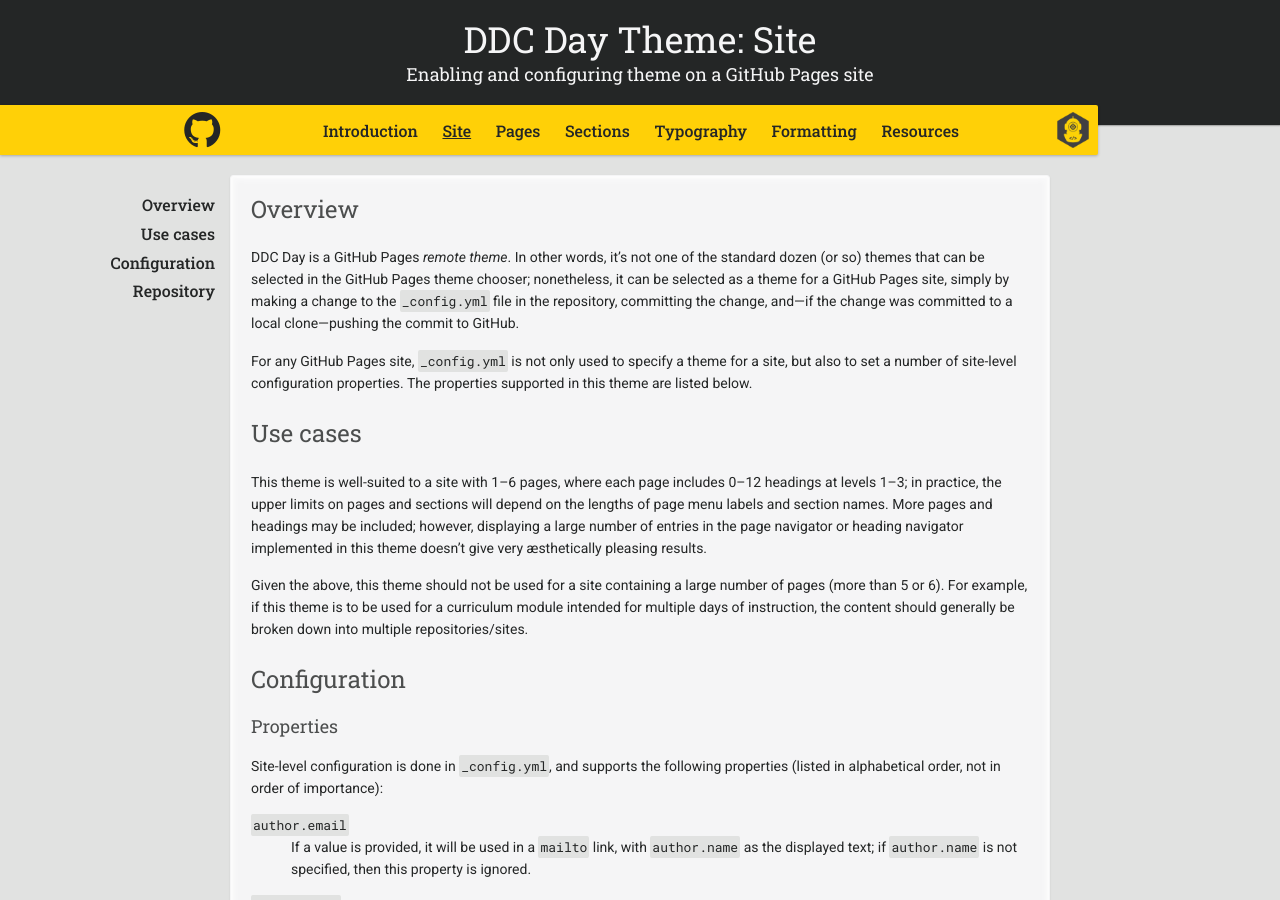
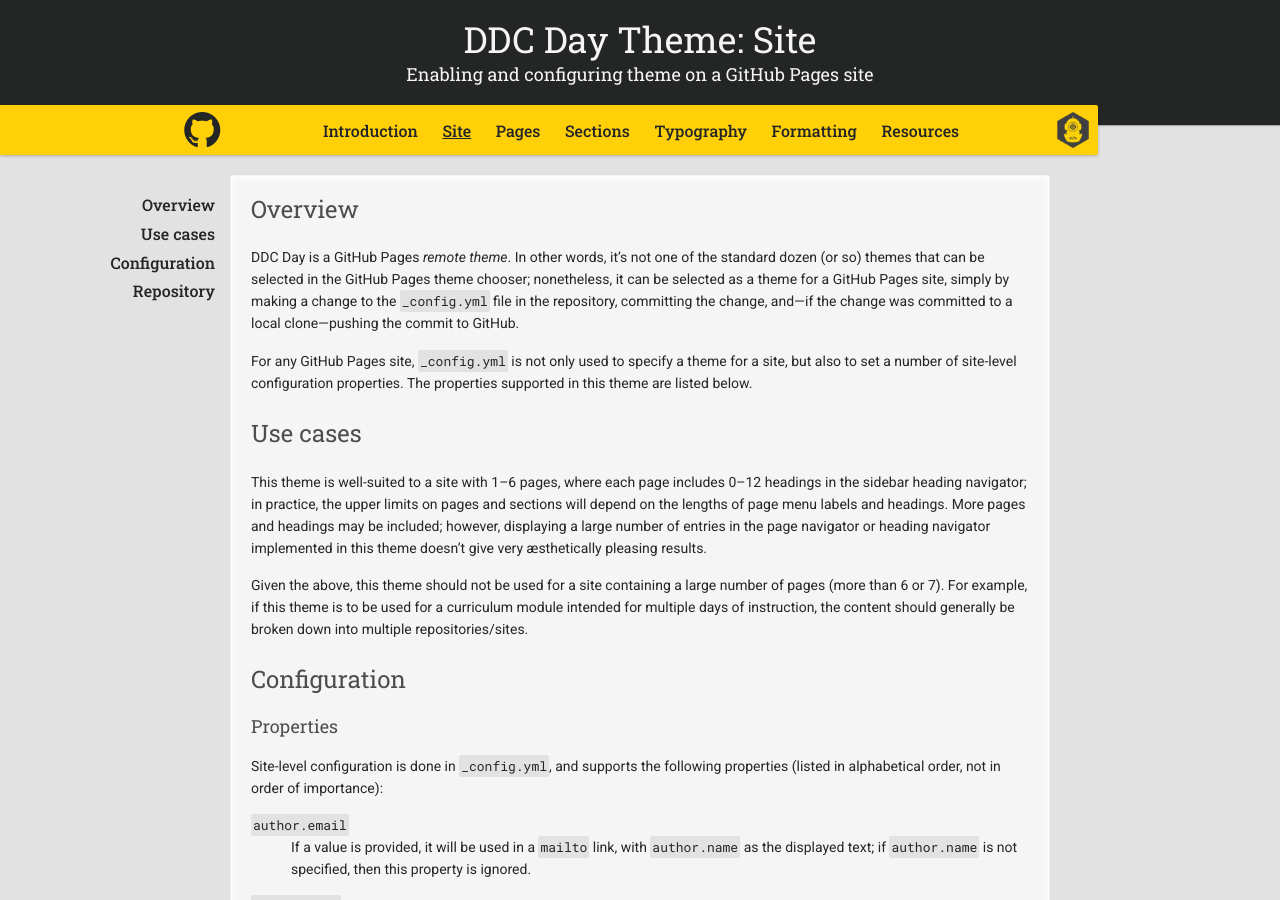
Before and after one commit to ddc-java/ddc-day, a Jekyll site: the page built from site.md, in a window 1280 px wide and 900 px high. Built offline with Jekyll 4.4.1, drawn with Linux system fonts in a browser that asks for light colours; nearby versions of some CDN libraries; our own code applies the rules of GitHub Pages for plain Markdown files.

Commit message:
Simplification and typo

```diff
--- a/site.md
+++ b/site.md
@@ -13,9 +13,9 @@
 
 ## Use cases
 
-This theme is well-suited to a site with 1--6 pages, where each page includes 0--12 headings at levels 1--3; in practice, the upper limits on pages and sections will depend on the lengths of page menu labels and section names. More pages and headings may be included; however, displaying a large number of entries in the page navigator or heading navigator implemented in this theme doesn't give very &aelig;sthetically pleasing results.
+This theme is well-suited to a site with 1--6 pages, where each page includes 0--12 headings in the sidebar heading navigator; in practice, the upper limits on pages and sections will depend on the lengths of page menu labels and headings. More pages and headings may be included; however, displaying a large number of entries in the page navigator or heading navigator implemented in this theme doesn't give very &aelig;sthetically pleasing results.
 
-Given the above, this theme should not be used for a site containing a large number of pages (more than 5 or 6). For example, if this theme is to be used for a curriculum module intended for multiple days of instruction, the content should generally be broken down into multiple repositories/sites.
+Given the above, this theme should not be used for a site containing a large number of pages (more than 6 or 7). For example, if this theme is to be used for a curriculum module intended for multiple days of instruction, the content should generally be broken down into multiple repositories/sites.
 
 ## Configuration
 
```
Also changed, not shown: pages.md (+1 -1 lines), sections.md (+2 -2 lines).
